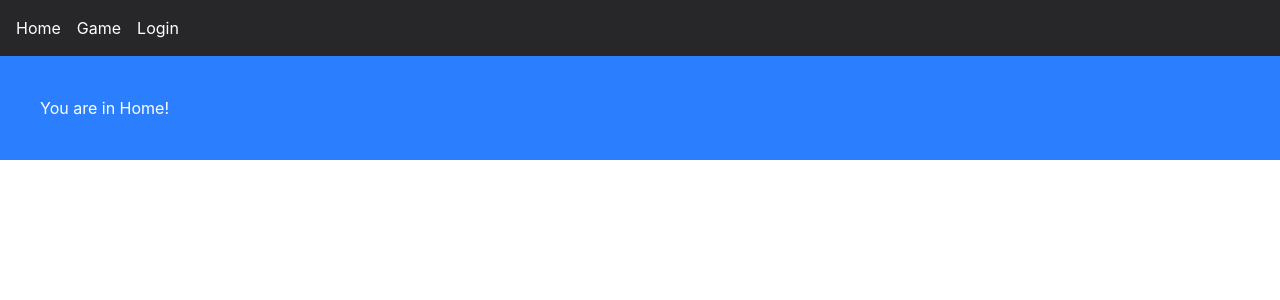
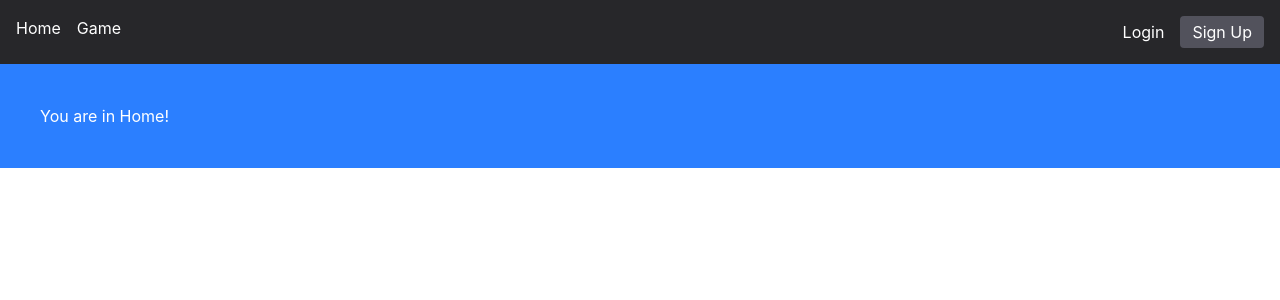
Before and after one commit to mist-interactive/frontend, a React (Vite) app: page / in a window 1280 px wide. Shown: the top 300 px of the page. Built offline with nearby package versions, Linux system fonts and the light colour scheme.

Commit message:
feat(ui): added navbar, fixed protected route to use outlet

```diff
--- a/src/App.tsx
+++ b/src/App.tsx
@@ -4,6 +4,7 @@ import StandardLayout from './layouts/StandardLayout';
 import Game from './pages/Game';
 import Home from './pages/Home';
 import Login from './pages/Login';
+import Register from './pages/Register';
 import ProtectedRoute from './components/ProtectedRoute';
 
 export default function App() {
@@ -11,15 +12,21 @@ export default function App() {
     <BrowserRouter>
       <Routes>
 
-        {/* The Game Layout */}
+        {/* the game layout */}
         <Route element={<GameLayout />}>
-          <Route path="/game" element={<Game/>} />
+
+          {/* the protected route acts as a gatekeeper for anything nested inside it */}
+          <Route element={<ProtectedRoute />}>
+            <Route path="/game" element={<Game/>} />
+          </Route>
+
         </Route>
 
         {/* The Standard Layout */}
         <Route element={<StandardLayout/>}>
         <Route path="/" element={<Home />} />
         <Route path="/login" element={<Login/>} />
+        <Route path="/register" element={<Register/>} />
         </Route>
 
       </Routes>
--- a/src/components/Navbar.tsx
+++ b/src/components/Navbar.tsx
@@ -1,12 +1,25 @@
 import { Link } from 'react-router-dom';
 
 export default function Navbar() {
-  // components return
   return (
-    <nav className="p-4 bg-zinc-800 text-white flex gap-4 shrink-0">
-      <Link to="/">Home</Link>
-      <Link to="/game">Game</Link>
-      <Link to="/login">Login</Link>
+    // change: added justify-between to push child divs apart
+    <nav className="p-4 bg-zinc-800 text-white flex justify-between shrink-0">
+
+      {/* left side navigation */}
+      <div className="flex gap-4">
+        <Link to="/">Home</Link>
+        <Link to="/game">Game</Link>
+      </div>
+
+      {/* right side auth links */}
+      <div className="flex gap-4 items-center">
+        <Link to="/login">Login</Link>
+        {/* adding minimal styling to make signup look like a button */}
+        <Link to="/register" className="bg-zinc-600 hover:bg-zinc-500 px-3 py-1 rounded">
+          Sign Up
+        </Link>
+      </div>
+
     </nav>
   );
 }
--- a/src/components/ProtectedRoute.tsx
+++ b/src/components/ProtectedRoute.tsx
@@ -1,7 +1,7 @@
-import type { ReactNode } from 'react';
+import { Outlet } from 'react-router-dom';
 import { Navigate } from 'react-router-dom';
 
-export default function ProtectedRoute({ children }: { children: ReactNode }) {
+export default function ProtectedRoute() {
   // Check from browser memory did we login
   const isAuthenticated = localStorage.getItem("token") !== null;
 
@@ -11,5 +11,5 @@ export default function ProtectedRoute({ children }: { children: ReactNode }) {
   }
 
   // If token exists we let the user to that site
-  return children;
+  return <Outlet />;
 }
```
